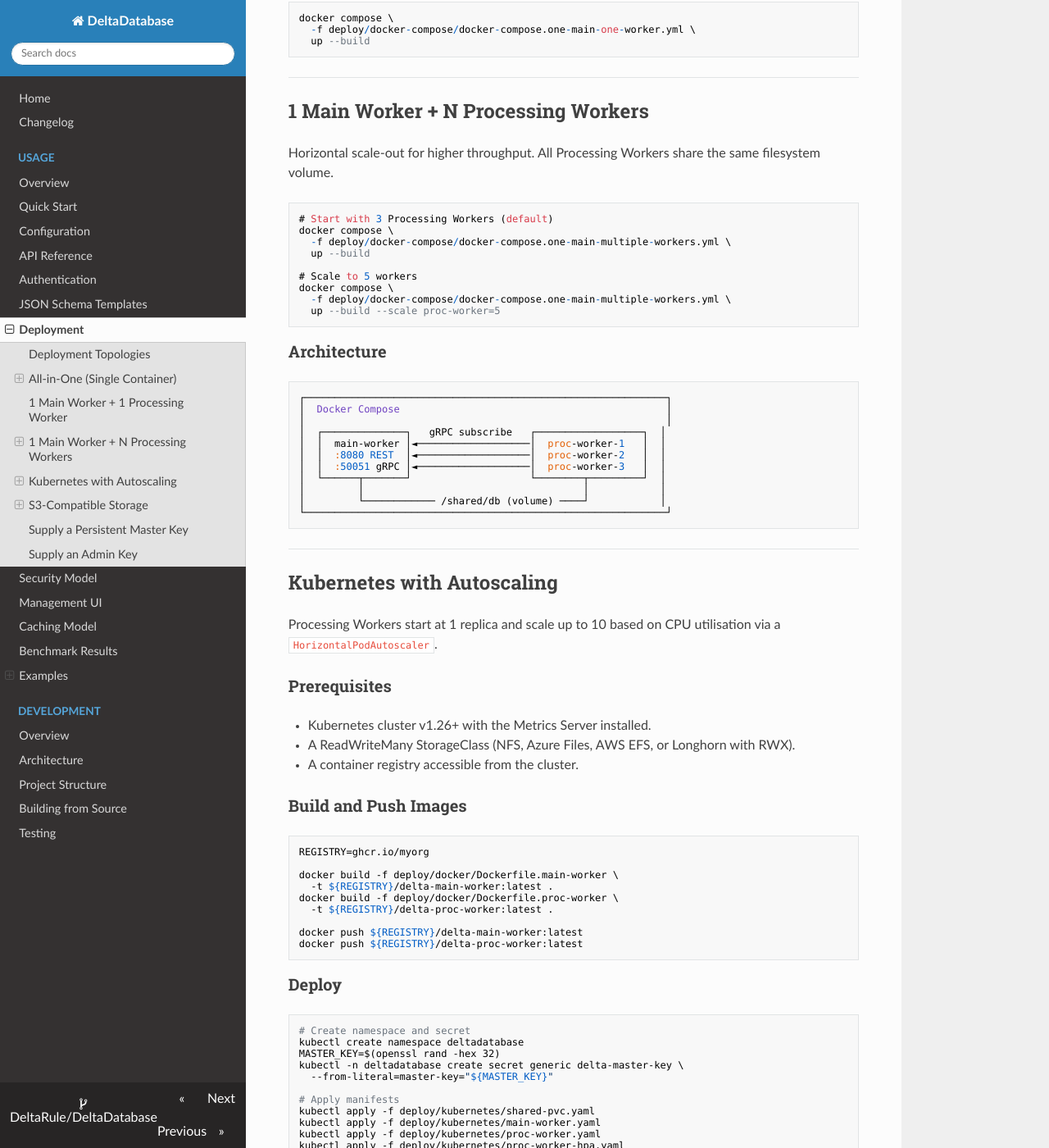
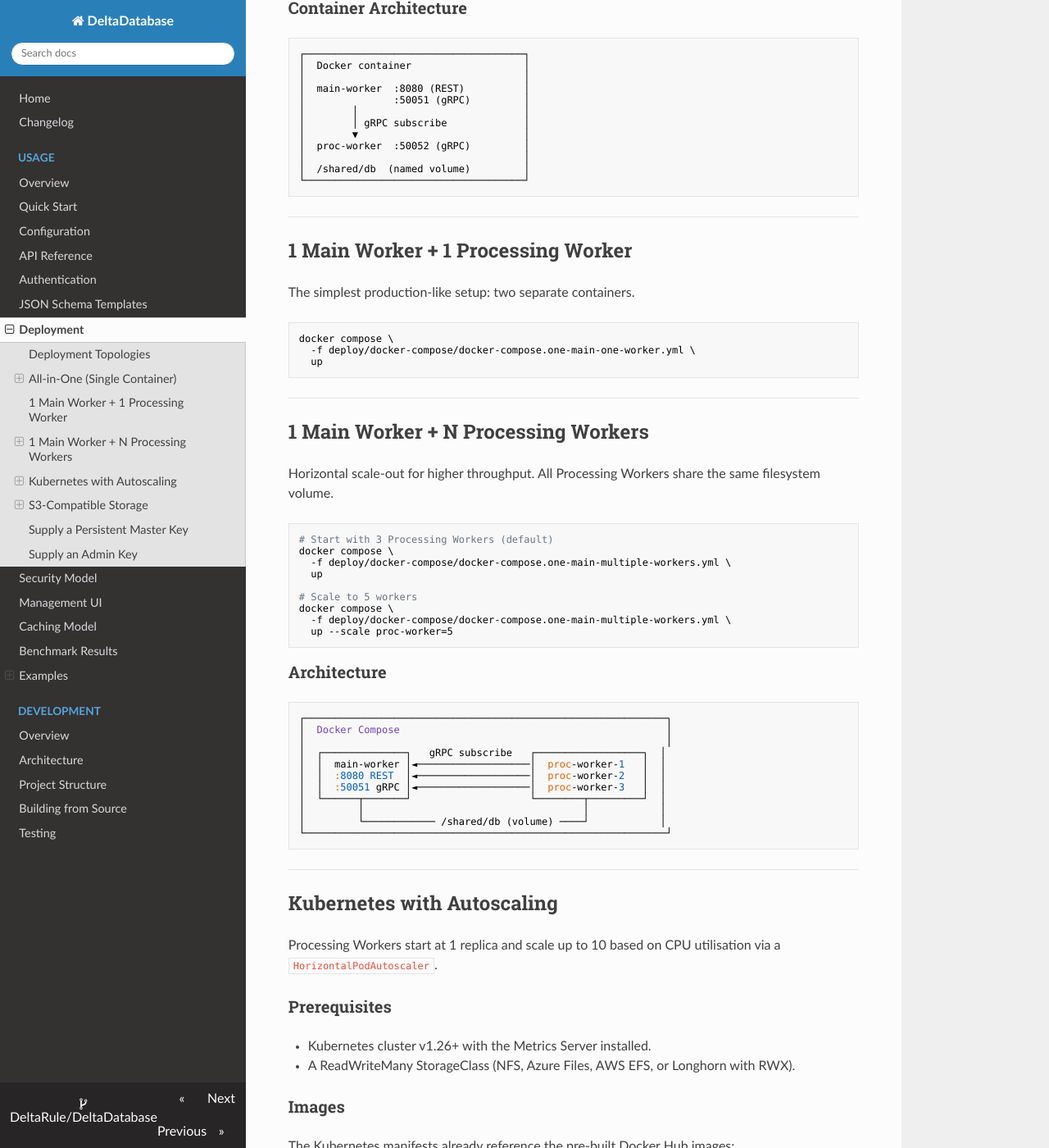
Before and after one commit to DeltaRule/DeltaDatabase, an MkDocs documentation site: the page built from docs/usage/deployment.md, in a window 1280 px wide and 1400 px high, scrolled down 1542 px. Shown: the whole window at 82% size. Built offline with MkDocs 1.6.1, drawn with Linux system fonts in a browser that asks for light colours; nearby versions of some CDN libraries; some of the changed text lies outside the part shown.

Commit message:
feat: Docker Hub CI/CD with -latest and -<version> tag format
- Add .github/workflows/docker-publish.yml: builds main-worker, proc-worker,
  all-in-one on every push to main (→ *-latest tags) and on v* tags (→ *-<version> tags)
- Update all docker-compose files: replace build: context with image: donti/deltadatabase:*-latest
- Update kubernetes manifests: donti/deltadatabase:main-worker-latest / proc-worker-latest
- Update docs/usage/deployment.md: Docker Hub table, remove --build, update k8s section
- Update docs/usage/quickstart.md: Docker Hub pull as Option A
- Update README.md: Docker Hub badge + updated deployment section
- Update docs/changelog.md: promote Unreleased → v0.1.1-alpha with CI/CD entry

Co-authored-by: DeltaRule <83079740+DeltaRule@users.noreply.github.com>

````diff
--- a/docs/usage/deployment.md
+++ b/docs/usage/deployment.md
@@ -2,6 +2,19 @@
 # Deployment
 
 DeltaDatabase supports several deployment topologies, from a single all-in-one container to a cloud-native Kubernetes cluster with autoscaling.
+
+Pre-built images are published to Docker Hub automatically on every merge to `main` and on every release tag:
+
+**Docker Hub:** [https://hub.docker.com/r/donti/deltadatabase](https://hub.docker.com/r/donti/deltadatabase)
+
+| Image tag | Description |
+|-----------|-------------|
+| `donti/deltadatabase:all-in-one-latest` | Both workers in one container (latest `main`) |
+| `donti/deltadatabase:main-worker-latest` | Main Worker only (latest `main`) |
+| `donti/deltadatabase:proc-worker-latest` | Processing Worker only (latest `main`) |
+| `donti/deltadatabase:all-in-one-v0.1.1-alpha` | Pinned release |
+| `donti/deltadatabase:main-worker-v0.1.1-alpha` | Pinned release |
+| `donti/deltadatabase:proc-worker-v0.1.1-alpha` | Pinned release |
 
 ---
 
@@ -32,11 +45,8 @@ The REST API is available at **http://localhost:8080**.
 ### Plain Docker
 
 ```bash
-# Build
-docker build \
-  -f deploy/docker/Dockerfile.all-in-one \
-  -t deltadatabase/all-in-one:latest \
-  .
+# Pull the latest image
+docker pull donti/deltadatabase:all-in-one-latest
 
 # Run with a persistent master key and admin key
 MASTER_KEY=$(openssl rand -hex 32)
@@ -47,7 +57,10 @@ docker run -d \
   -e MASTER_KEY="${MASTER_KEY}" \
   -e ADMIN_KEY="${ADMIN_KEY}" \
   -v delta_data:/shared/db \
-  deltadatabase/all-in-one:latest
+  donti/deltadatabase:all-in-one-latest
+
+# Pin to a specific release instead:
+#   docker run ... donti/deltadatabase:all-in-one-v0.1.1-alpha
 ```
 
 ### Container Architecture
@@ -76,7 +89,7 @@ The simplest production-like setup: two separate containers.
 ```bash
 docker compose \
   -f deploy/docker-compose/docker-compose.one-main-one-worker.yml \
-  up --build
+  up
 ```
 
 ---
@@ -89,12 +102,12 @@ Horizontal scale-out for higher throughput. All Processing Workers share the sam
 # Start with 3 Processing Workers (default)
 docker compose \
   -f deploy/docker-compose/docker-compose.one-main-multiple-workers.yml \
-  up --build
+  up
 
 # Scale to 5 workers
 docker compose \
   -f deploy/docker-compose/docker-compose.one-main-multiple-workers.yml \
-  up --build --scale proc-worker=5
+  up --scale proc-worker=5
 ```
 
 ### Architecture
@@ -123,20 +136,22 @@ Processing Workers start at 1 replica and scale up to 10 based on CPU utilisatio
 
 - Kubernetes cluster v1.26+ with the Metrics Server installed.
 - A ReadWriteMany StorageClass (NFS, Azure Files, AWS EFS, or Longhorn with RWX).
-- A container registry accessible from the cluster.
 
-### Build and Push Images
+### Images
 
-```bash
-REGISTRY=ghcr.io/myorg
+The Kubernetes manifests already reference the pre-built Docker Hub images:
 
-docker build -f deploy/docker/Dockerfile.main-worker \
-  -t ${REGISTRY}/delta-main-worker:latest .
-docker build -f deploy/docker/Dockerfile.proc-worker \
-  -t ${REGISTRY}/delta-proc-worker:latest .
+```
+donti/deltadatabase:main-worker-latest
+donti/deltadatabase:proc-worker-latest
+```
 
-docker push ${REGISTRY}/delta-main-worker:latest
-docker push ${REGISTRY}/delta-proc-worker:latest
+To pin a specific release, edit the `image:` field in
+`deploy/kubernetes/main-worker.yaml` and `deploy/kubernetes/proc-worker.yaml`:
+
+```yaml
+# e.g. pin to v0.1.1-alpha
+image: donti/deltadatabase:main-worker-v0.1.1-alpha
 ```
 
 ### Deploy
@@ -197,7 +212,7 @@ Replace the shared POSIX filesystem with any S3-compatible object store. No Read
 ### Quick Start with MinIO
 
 ```bash
-docker compose -f deploy/docker-compose/docker-compose.with-s3.yml up --build
+docker compose -f deploy/docker-compose/docker-compose.with-s3.yml up
 ```
 
 This starts MinIO, the Main Worker, and 3 Processing Workers all configured to use the S3 backend.
````
Also changed, not shown: README.md (+17 -1 lines), docs/changelog.md (+19 -0 lines), docs/usage/quickstart.md (+27 -8 lines), 10 other files.
